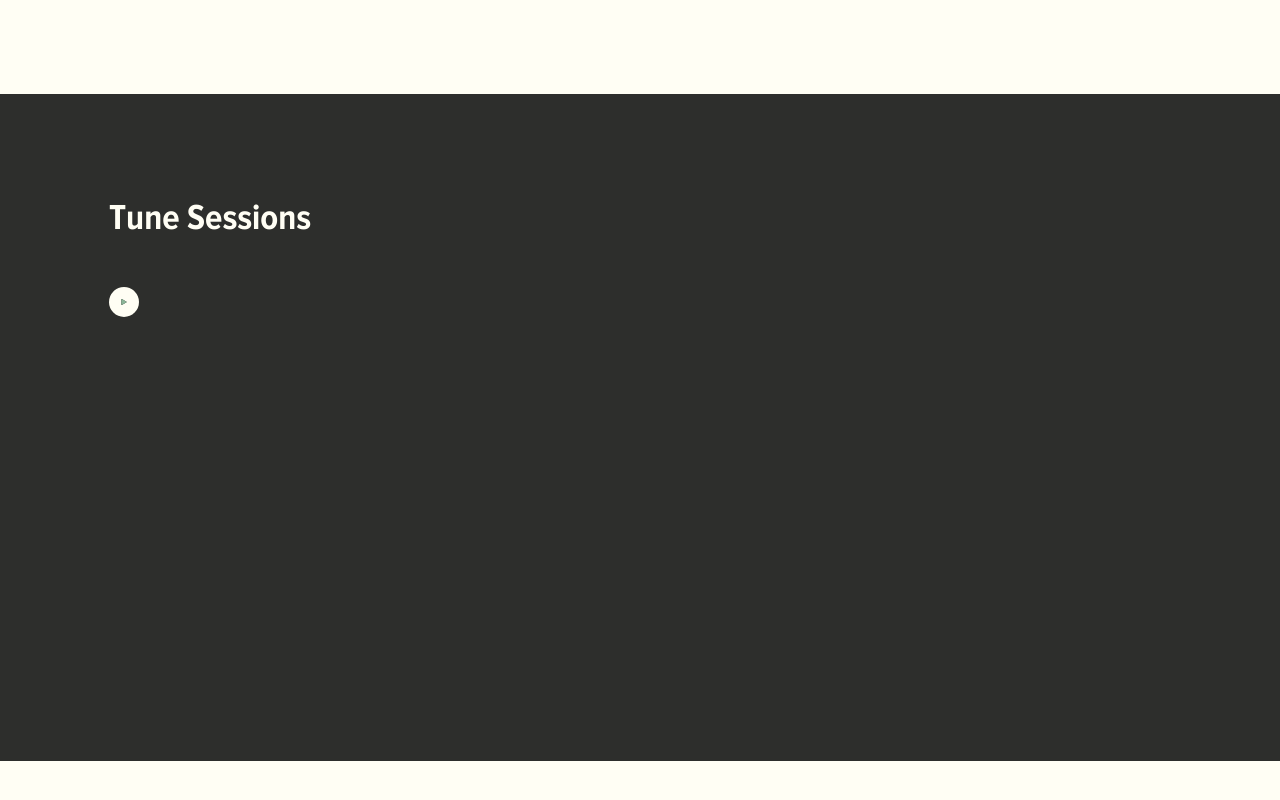
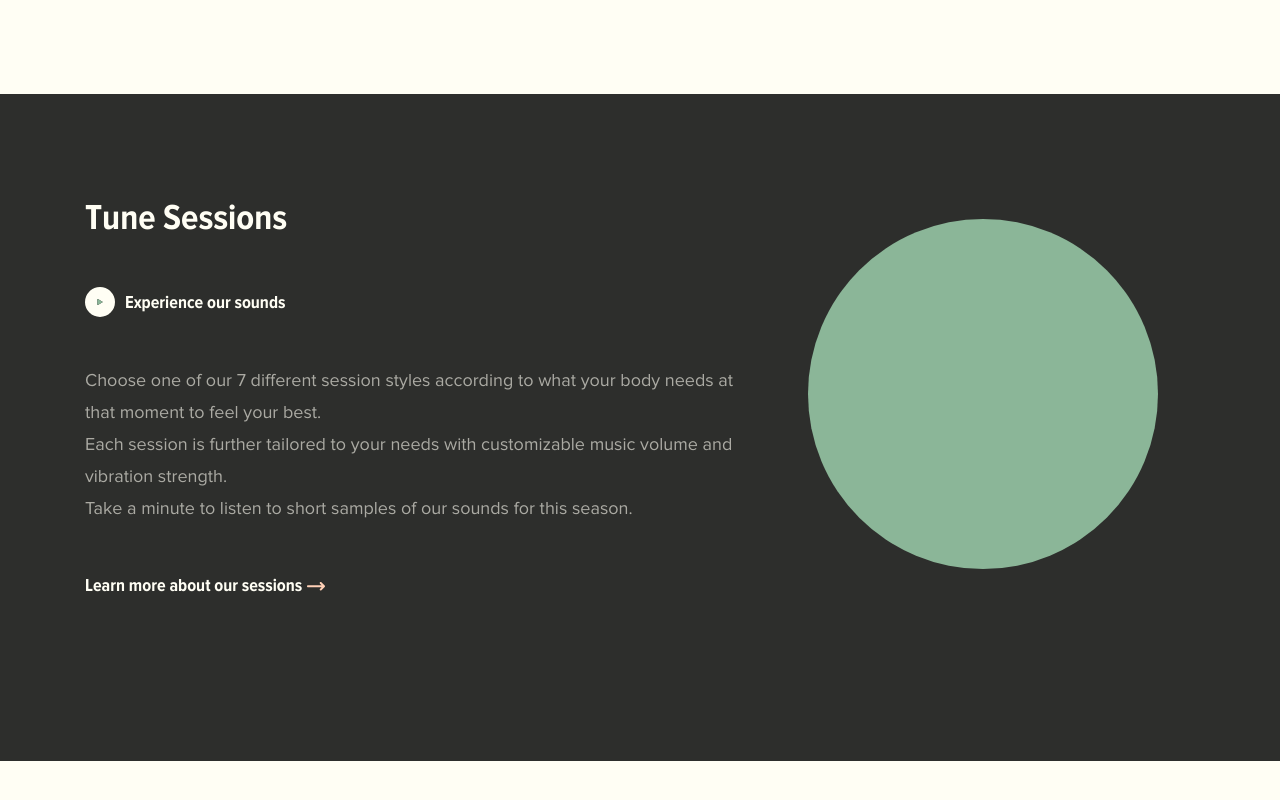
Before and after one commit to jasbneal/CompanyHomeProject_Tune, a plain HTML site: page index.html in a window 1280 px wide. Shown: the part 2505-3305 px from the top of the page. Before the commit the page ends 3266 px from the top, so only its background shows below. Drawn offline with Linux system fonts and the light colour scheme; files whose address does not match are found by name.

Commit message:
edit Tune Sessions block

```diff
--- a/assets/style.css
+++ b/assets/style.css
@@ -436,18 +436,19 @@ button.play-pinkback-whitefill {
     background-color: #2d2e2c;
     height: 667px;
     padding: 100px 0 167px 0;
-    margin: 0 auto;
 }
 
 .tune-sessions-container {
-    margin: 0 24px;
+    width: 100%;
     padding: 0 70px;
     display: flex;
+    justify-content: center;
 }
 
 .sessions-text {
     padding: 0 15px;
     height: 400px;
+    max-width: 685px;
 }
 
 .sessions-text h2 {
@@ -460,6 +461,9 @@ button.play-pinkback-whitefill {
 
 .explore-sounds {
     margin: 47px 0;
+    display: flex;
+    align-items: center;
+    width: 218px;
 }
 
 .session-play-container {
@@ -467,6 +471,7 @@ button.play-pinkback-whitefill {
     width: 30px;
     height: 30px;
     border-radius: 50%;
+    margin-right: 10px;
     overflow: hidden;
 }
 
@@ -476,5 +481,60 @@ button.play-pinkback-whitefill {
     display: block;
     padding: 40%;
 }
+.sessions-copy {
+    font-family: 'Proxima Nova Regular';
+    width: 100%;
+    height: 163px;
+    color: rgba(255,254,244,.6);
+    line-height: 32px;
+}
+
+.explore-sounds p,
+.sessions-learn-more p {
+    font-family: 'Proxima Nova Condensed Bold';
+    line-height: 16px;
+    color: #fffef4;
+}
+
+.sessions-learn-more p {
+    padding-right: .25rem;
+}
+
+.sessions-learn-more {
+    position: relative;
+    margin-top: 48px;
+}
+
+.sessions-learn-more a {
+    display: inline-flex;
+    justify-content: center;
+}
+
+.sessions-circle-container {
+    padding: 0 15px;
+    width: 487.5px;
+    height: 400px;
+    display: flex;
+    justify-content: center;
+    align-items: center;
+}
+
+.sessions-circle {
+    width: 350px;
+    height: 350px;
+    border-radius: 50%;
+    background-color: #8bb698;
+}
+
+/* Section 6: Testimonials */
+.testimonials-container {
+    width: 100%;
+    padding: 57px 0;
+    display: flex;
+    justify-content: center;
+    text-align: center;
+}
+
+
 
 /* @media only screen and (min-device XYZ) */
--- a/index.html
+++ b/index.html
@@ -111,7 +111,7 @@
                 </div>
             </div>
         </div>
-     <!--Section 5: Tune Sessions -->
+        <!--Section 5: Tune Sessions -->
         <div class="tune-sessions">
             <div class="tune-sessions-container">
                 <div class="sessions-text">
@@ -120,12 +120,30 @@
                         <div class="session-play-container">
                             <img src="assets/images/play-filled-green.svg">
                         </div>
+                        <a href="./index.html">
+                            <p>Experience our sounds</p>
+                        </a>
+                    </div>
+                    <div class="sessions-copy">
+                        <p>Choose one of our 7 different session styles according to what your body needs at that moment to feel your best.</p>
+                        <p>Each session is further tailored to your needs with customizable music volume and vibration strength.</p>
+                        <p>Take a minute to listen to short samples of our sounds for this season.</p>
+                    </div>
+                    <div class="sessions-learn-more">
+                        <a href="./index.html">
+                            <p>Learn more about our sessions</p>
+                            <img src="assets/images/arrow-right2-pink.svg">
+                        </a>
                     </div>
                 </div>
+                <div class="sessions-circle-container">
+                    <div class="sessions-circle"></div>
+                </div>
             </div>
-            <div class="sessions-circle-container">
-                <div class="sessions-circle"></div>
-            </div>
+        </div>
+        <!--Section 6: Testimonials-->
+        <div class="testimonials-container">
+
         </div>
     </main>
 </body>
```
Also changed, not shown: assets/images/arrow-right2-pink.svg (added).
